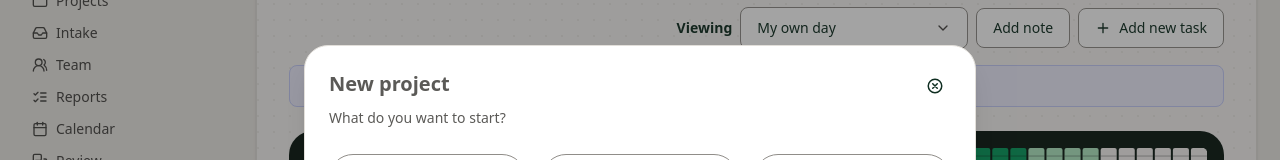
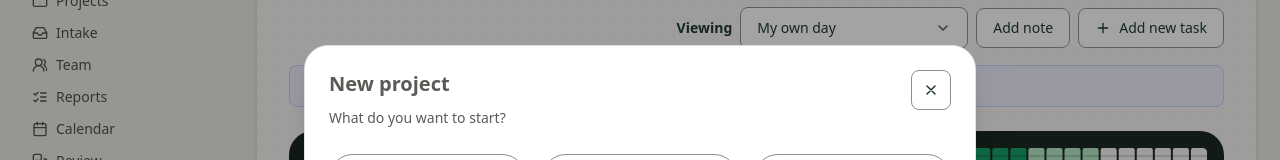
Before and after one commit to jballou/studio-hub, a Next.js app: page /my-day in a window 1280 px wide. Both pictures are taken after a click on the button "New project". Shown: the part 199-359 px from the top of the page. Built offline with nearby package versions, Linux system fonts and the light colour scheme; a web font is replaced by a local one.

Commit message:
One shared close button for dialogs and panels

```diff
--- a/components/HelpDialog.tsx
+++ b/components/HelpDialog.tsx
@@ -1,5 +1,6 @@
 "use client";
 
+import { CloseButton } from "@/components/ui/CloseButton";
 import { useEffect, useRef } from "react";
 import { Icon, type IconName } from "@/components/ui/Icon";
 import { HELP } from "@/lib/help";
@@ -37,7 +38,7 @@ export function HelpDialog({ onClose }: { onClose: () => void }) {
             <h2 id="help-title" className="text-xl font-bold">Help</h2>
             <p className="mt-2 text-sm text-muted">The Brand Creative team is happy to help. Ask {HELP.contacts.join(" or ")}, or start with {HELP.slackChannel}.</p>
           </div>
-          <button ref={first} onClick={onClose} aria-label="Close" className="btn btn-ghost btn-icon"><Icon name="close" size={18} /></button>
+          <CloseButton ref={first} onClick={onClose} />
         </div>
         <ul className="mt-6 space-y-4">
           <Row
--- a/components/NewProjectButton.tsx
+++ b/components/NewProjectButton.tsx
@@ -1,5 +1,6 @@
 "use client";
 
+import { CloseButton } from "@/components/ui/CloseButton";
 import { useEffect, useRef, useState } from "react";
 import Link from "next/link";
 import { useRouter } from "next/navigation";
@@ -43,7 +44,7 @@ export function NewProjectButton() {
                 <h2 id="new-project-title" className="text-xl font-bold">New project</h2>
                 <p className="mt-2 text-sm text-muted">What do you want to start?</p>
               </div>
-              <button onClick={() => setOpen(false)} aria-label="Close" className="btn btn-ghost btn-icon"><Icon name="close" size={18} /></button>
+              <CloseButton onClick={() => setOpen(false)} />
             </div>
             <div className="mt-6 grid gap-4 sm:grid-cols-3">
               {OPTIONS.map((o, i) => (
--- a/components/brand/DriveLibrary.tsx
+++ b/components/brand/DriveLibrary.tsx
@@ -1,5 +1,6 @@
 "use client";
 
+import { CloseButton } from "@/components/ui/CloseButton";
 import Link from "next/link";
 import { useCallback, useEffect, useMemo, useState } from "react";
 import { Icon, type IconName } from "@/components/ui/Icon";
@@ -276,7 +277,7 @@ export function DriveLibrary({ kind, title, action, noMatch }: { kind: Kind; tit
                     <button onClick={() => next && setOpen(next)} disabled={!next} aria-label="Next image" title="Next" className="btn btn-icon btn-icon-lg btn-secondary"><Icon name="chevronRight" size={16} /></button>
                   </div>
                 )}
-                <button onClick={() => setOpen(null)} className="btn btn-icon btn-icon-lg btn-secondary" aria-label="Close" title="Close" autoFocus><Icon name="x" size={16} /></button>
+                <CloseButton onClick={() => setOpen(null)} autoFocus />
               </div>
             </div>
             <div className="min-h-0 flex-1 overflow-auto">
--- a/components/brand/IllustrationRequest.tsx
+++ b/components/brand/IllustrationRequest.tsx
@@ -1,5 +1,6 @@
 "use client";
 
+import { CloseButton } from "@/components/ui/CloseButton";
 import { useEffect, useRef, useState } from "react";
 import Link from "next/link";
 import { Icon } from "@/components/ui/Icon";
@@ -30,7 +31,7 @@ export function IllustrationRequest({ variant = "primary" }: { variant?: "primar
                 <h2 id="ill-req-title" className="text-xl font-bold">Request an illustration</h2>
                 <p className="mt-2 text-sm text-muted">Here&apos;s how illustration requests work.</p>
               </div>
-              <button onClick={() => setOpen(false)} aria-label="Close" className="btn btn-ghost btn-icon"><Icon name="close" size={18} /></button>
+              <CloseButton onClick={() => setOpen(false)} />
             </div>
             <div className="mt-6"><IllustrationSteps /></div>
             <div className="mt-6 flex flex-wrap items-center justify-end gap-2">
--- a/components/brief/FlowEditor.tsx
+++ b/components/brief/FlowEditor.tsx
@@ -1,5 +1,6 @@
 "use client";
 
+import { CloseButton } from "@/components/ui/CloseButton";
 import { useCallback, useEffect, useMemo, useState } from "react";
 import { Icon } from "@/components/ui/Icon";
 import { Callout, Tag } from "@/components/ui/Tag";
@@ -189,7 +190,7 @@ export function FlowEditor() {
           <div role="dialog" aria-modal="true" aria-label="Preview" className="flex max-h-[88vh] w-full max-w-2xl flex-col overflow-hidden rounded-loose border border-line bg-paper shadow-xl" onMouseDown={(e) => e.stopPropagation()}>
             <div className="flex items-center gap-2 border-b border-line bg-white px-4 py-2">
               <p className="text-sm font-bold">Preview{dirty ? " (with your unsaved changes)" : ""}</p>
-              <button onClick={() => setPreview(false)} aria-label="Close preview" className="ml-auto flex h-8 w-8 items-center justify-center rounded-round hover:bg-n-150"><Icon name="x" size={16} /></button>
+              <CloseButton onClick={() => setPreview(false)} label="Close preview" className="ml-auto" />
             </div>
             <div className="overflow-y-auto"><BriefWizard flow={draft} preview /></div>
           </div>
--- a/components/calendar/ItemPanel.tsx
+++ b/components/calendar/ItemPanel.tsx
@@ -1,8 +1,8 @@
 "use client";
 
+import { CloseButton } from "@/components/ui/CloseButton";
 import { useEffect } from "react";
 import Link from "next/link";
-import { Icon } from "@/components/ui/Icon";
 import { Tag } from "@/components/ui/Tag";
 import { formatTime } from "@/lib/calendar/csv";
 import { dayLabel } from "@/lib/calendar/dates";
@@ -56,7 +56,7 @@ export function ItemPanel({
         className="fixed right-0 top-0 z-40 flex h-screen w-full max-w-md flex-col overflow-y-auto border-l border-line bg-white p-6 shadow-xl"
         onKeyDown={(e) => e.key === "Escape" && onClose()}
       >
-        <button onClick={onClose} aria-label="Close" className="mb-2 flex h-8 w-8 items-center justify-center self-end rounded-round hover:bg-n-150"><Icon name="x" size={16} /></button>
+        <CloseButton onClick={onClose} className="mb-2 self-end" />
 
         {panel.kind === "day" && (
           <>
--- a/components/myday/MyDay.tsx
+++ b/components/myday/MyDay.tsx
@@ -1,5 +1,6 @@
 "use client";
 
+import { CloseButton } from "@/components/ui/CloseButton";
 import { useCallback, useEffect, useMemo, useState } from "react";
 import Link from "next/link";
 import { useSearchParams } from "next/navigation";
@@ -455,7 +456,7 @@ function TileDialog({ kind, items, tz, today, onClose, onDone }: { kind: TileKin
             <h2 className="text-lg font-bold">{copy.title}</h2>
             <p className="text-sm text-muted">{day} · {plural(total, "item", "items")} ({plural(items.tickets.length, "Jira ticket", "Jira tickets")}, {plural(items.tasks.length, "task", "tasks")})</p>
           </div>
-          <button onClick={onClose} aria-label="Close" className="flex h-8 w-8 shrink-0 items-center justify-center rounded-tight hover:bg-n-150"><Icon name="x" size={16} /></button>
+          <CloseButton onClick={onClose} />
         </div>
         {total === 0 ? (
           <p className="mt-4 rounded-tight border border-dashed border-control p-4 text-center text-sm text-muted">{copy.empty}</p>
--- /dev/null
+++ b/components/ui/CloseButton.tsx
@@ -0,0 +1,11 @@
+import type { Ref } from "react";
+import { Icon } from "./Icon";
+
+/** The one close button for dialogs, previews and side panels: a secondary icon button with an X. */
+export function CloseButton({ onClick, label = "Close", autoFocus, ref, className = "" }: { onClick: () => void; label?: string; autoFocus?: boolean; ref?: Ref<HTMLButtonElement>; className?: string }) {
+  return (
+    <button ref={ref} onClick={onClick} autoFocus={autoFocus} aria-label={label} title={label} className={`btn btn-icon btn-icon-lg btn-secondary shrink-0 ${className}`}>
+      <Icon name="x" size={16} />
+    </button>
+  );
+}
```
